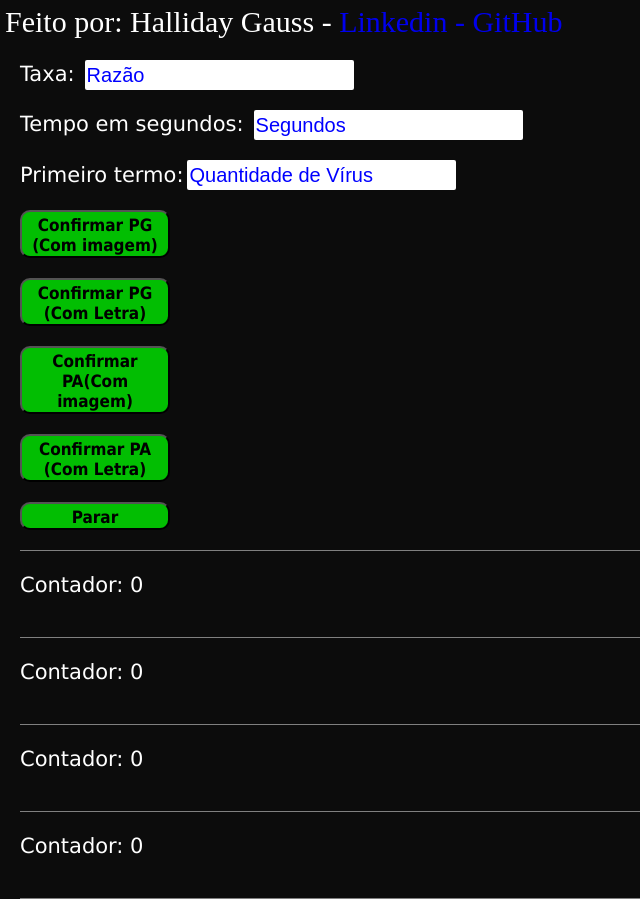
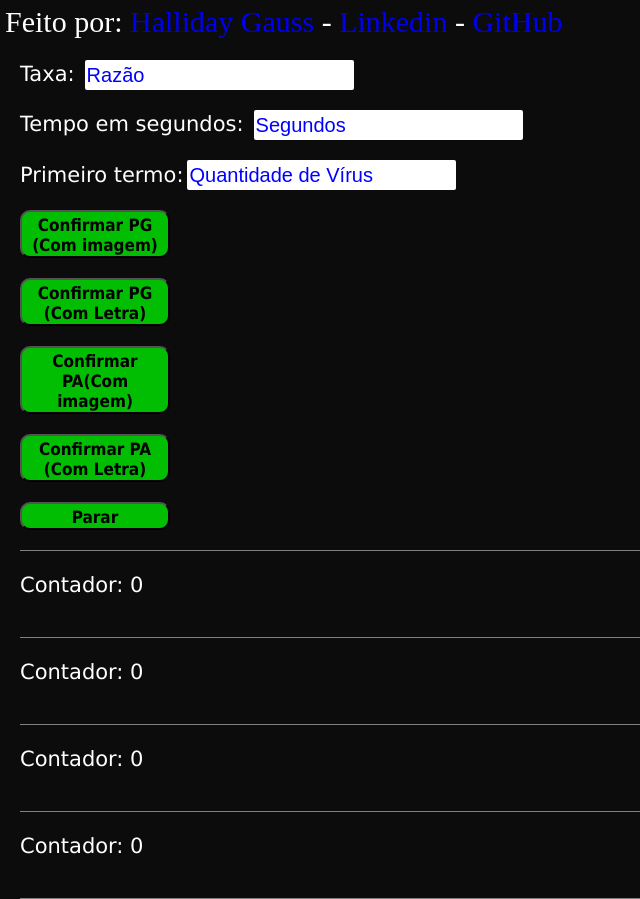
Before and after one commit to gandalfgauss/simulacaoPAPG, a plain HTML site: page index.html in a window 1280 px wide. Shown: the whole page, without its empty margins (0-640 px from the left). Drawn offline with Linux system fonts and the light colour scheme.

Commit message:
Adicionando instagram do autor

```diff
--- a/index.html
+++ b/index.html
@@ -10,7 +10,7 @@
 
     <div id="pagina">
 
-      <p> Feito por: Halliday Gauss - <a href="https://www.linkedin.com/in/halliday-gauss-7322681a0/"> Linkedin - </a> <a href="https://github.com/gandalfgauss"> GitHub </a> </p>
+      <p> Feito por: <a href="https://www.instagram.com/hallidaygauss/"> Halliday Gauss </a>- <a href="https://www.linkedin.com/in/halliday-gauss-7322681a0/"> Linkedin </a> - <a href="https://github.com/gandalfgauss"> GitHub </a> </p>
 
       <div id="config">
 
```
